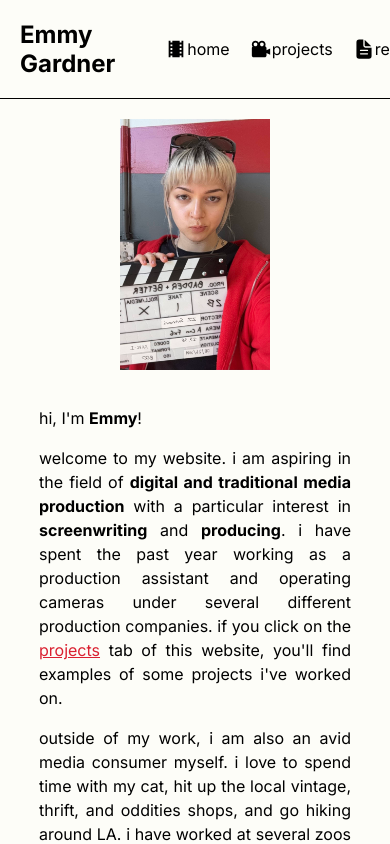
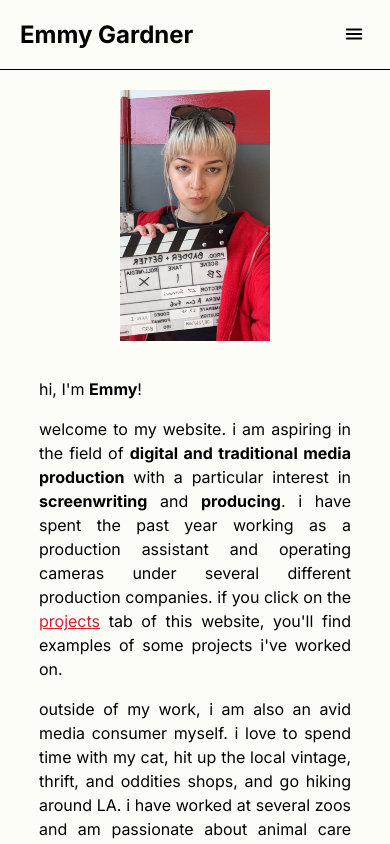
Before and after one commit to gracebmanning/emmy-portfolio, a React (Create React App) app: page / in a window 390 px wide. Shown: the top 844 px of the page. Built offline with nearby package versions, Linux system fonts and the light colour scheme.

Commit message:
nav menu expanded

```diff
--- a/src/components/Navigation/navigation.css
+++ b/src/components/Navigation/navigation.css
@@ -14,6 +14,17 @@ nav{
     justify-content: space-between;
     align-items: center;
 
+    padding: 0px;
+    list-style-type: none;
+}
+
+.navListExpanded{
+    display: none;
+    flex-direction: column;
+    justify-content: center;
+    align-items: flex-start;
+
+    padding: 0px;
     list-style-type: none;
 }
 
@@ -43,11 +54,37 @@ nav{
     font-size: 22px;
 }
 
-@media only screen and (max-width: 768px){
+.navMenuIcon{
+    display: none;
+}
+
+@media (max-width: 768px){
     .nav{
         margin: 0px 5px;
     }
+
     .navItem{
-        margin: 0px 10px;
+        margin: 5px 15px;
+    }
+
+    .navIcon{
+        margin-right: 5px;
+    }
+
+    .navMenuIcon{
+        display: inline;
+    }
+
+    .navList{
+        display: none;
+    }
+
+    .navListExpanded{
+        background-color: var(--background);
+        display: flex;
+        position: absolute;
+        top: 52px;
+        right: 0px;
+        gap: 5px;
     }
 }
--- a/src/components/Navigation/navigation.js
+++ b/src/components/Navigation/navigation.js
@@ -1,14 +1,20 @@
 import './navigation.css';
+import { useState } from 'react';
 import resume from '../../assets/resume.pdf';
 import { MdLocalMovies } from "react-icons/md";
 import { BiSolidCameraMovie } from "react-icons/bi";
 import { IoDocumentText } from "react-icons/io5";
+import { IoMenu } from "react-icons/io5";
 
 export default function Navigation(){
+    const [expanded, setExpanded] = useState(false);
+    function navMenuExpand(){
+        setExpanded(!expanded);
+    }
     return(
         <nav>
             <h1>Emmy Gardner</h1>
-            <ul className='navList'>
+            <ul className={expanded ? 'navListExpanded' : 'navList'}>
                 <li className='navItem'>
                     <a href="/">
                         <MdLocalMovies className='navIcon' />
@@ -28,6 +34,7 @@ export default function Navigation(){
                     </a>
                 </li>
             </ul>
+            <IoMenu className='navIcon navMenuIcon' onClick={navMenuExpand} />
         </nav>
     )
 }
--- a/src/index.css
+++ b/src/index.css
@@ -1,5 +1,5 @@
 :root{
-    --background: white;
+    --background: #FDFDF8;
     --text: black;
     --accent: #da2030;
 }
@@ -13,7 +13,7 @@ body {
     width: 100vw;
     height: 100vh;
     overflow-x: hidden;
-    background-color: #FDFDF8;
+    background-color: var(--background);
 
     font-family: "Inter", sans-serif;
     font-optical-sizing: auto;
```
